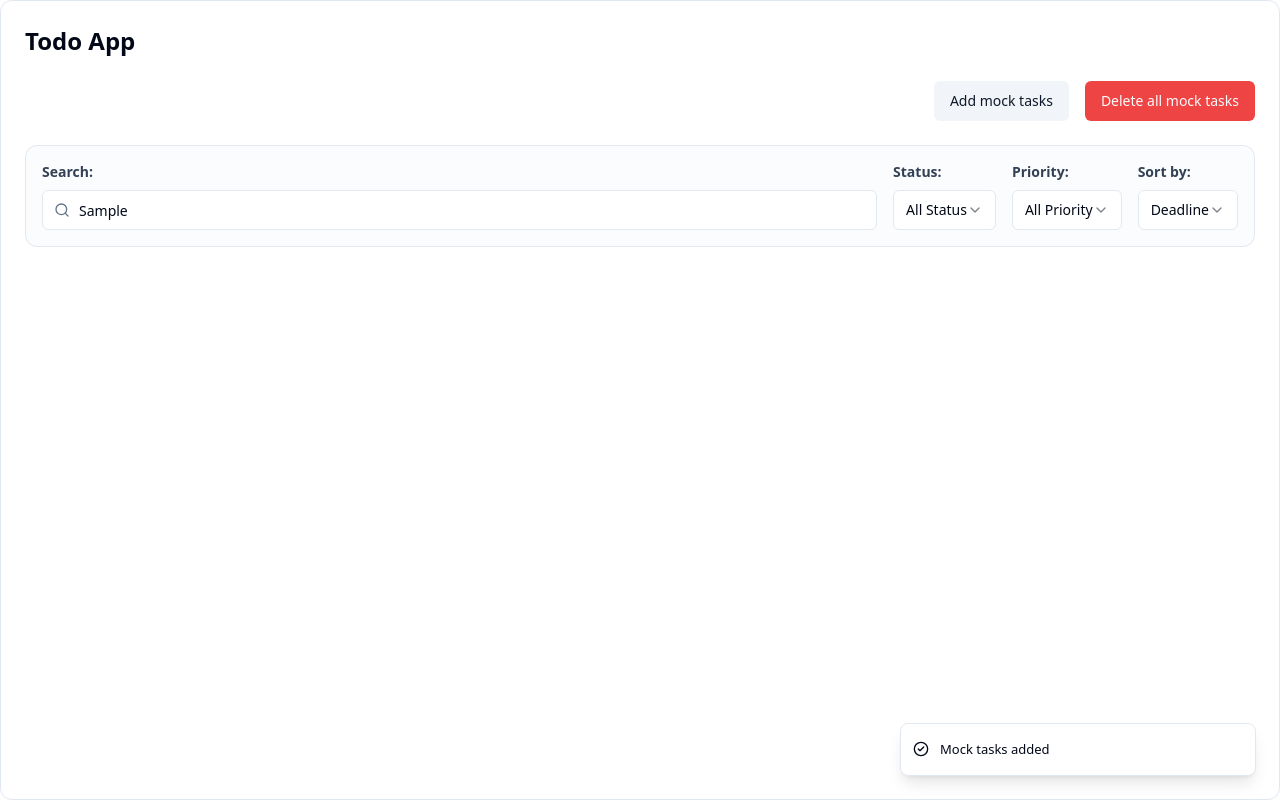
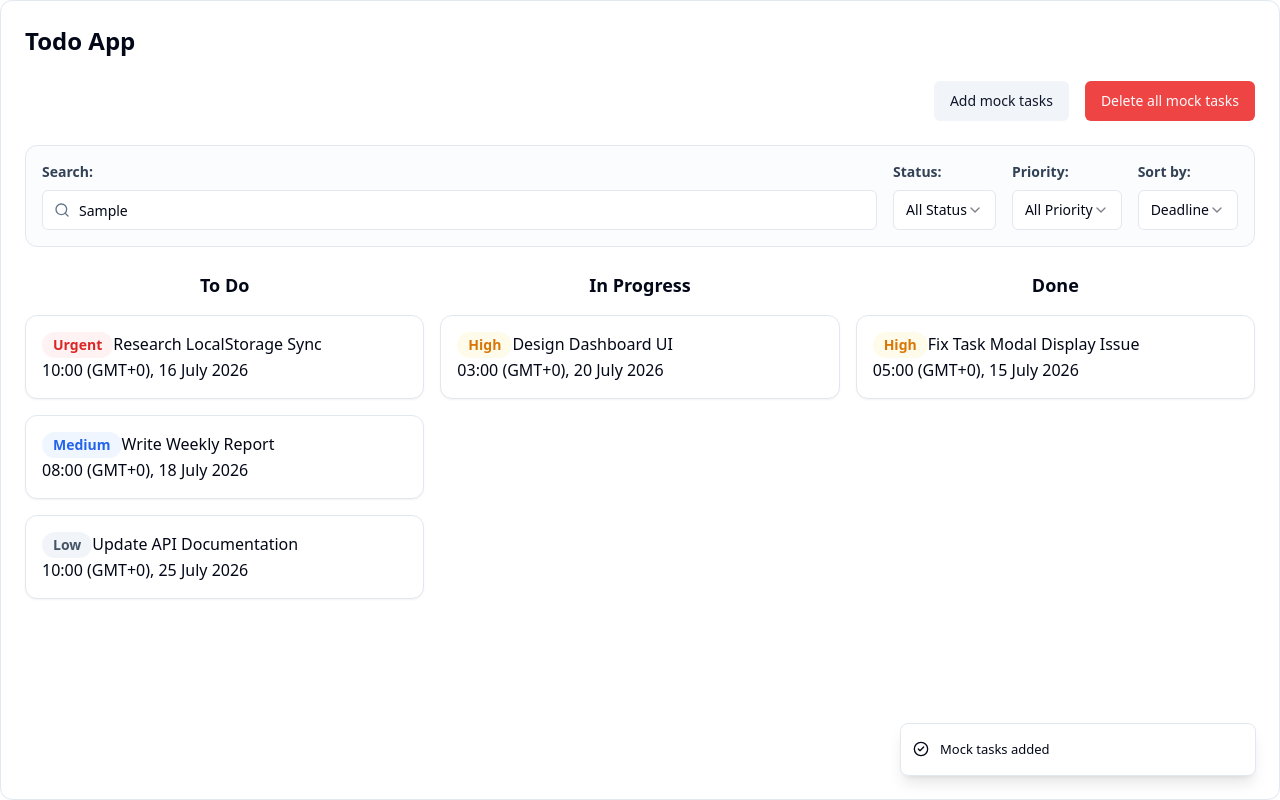
Before and after one commit to Zoraneko/todo-app, a React (Vite) app: page / in a window 1280 px wide. Both pictures are taken after typing "Sample" into the empty fields and a click on the button "Add mock tasks". Built offline with nearby package versions, Linux system fonts and the light colour scheme.

Commit message:
feat: display task list with overview info

```diff
--- a/src/components/features/TaskItem.tsx
+++ b/src/components/features/TaskItem.tsx
@@ -1 +1,22 @@
-// b
+import type { Task } from "@/types";
+import { getPriorityBadge } from "@/utils/getPriorityBadge";
+import { format } from "date-fns";
+interface TaskItemProps {
+    task: Task;
+}
+export default function TodoItem({ task }: TaskItemProps) {
+
+
+    return (
+        <div className="bg-white border border-slate-200 p-4 rounded-xl shadow-sm transition-all hover:shadow-md hover:bg-slate-50 cursor-pointer">
+            <div>
+                {getPriorityBadge(task.priority)}
+                {task.title}
+            </div>
+            <h3 className="font-light">
+                {format(new Date(task.deadline), "HH:mm (O), dd LLLL Y")}
+
+            </h3>
+        </div>
+    )
+}
--- a/src/components/features/TaskList.tsx
+++ b/src/components/features/TaskList.tsx
@@ -1 +1,26 @@
-// a
+import type { Task, TaskStatus } from "@/types";
+import TaskItem from "./TaskItem";
+interface TaskListProps {
+    tasks: Task[];
+}
+
+export default function TaskList({ tasks }: TaskListProps) {
+    if (!tasks || tasks.length === 0) return (<span className="flex flex-row text-lg font-bold justify-center">
+        There is currently no tasks. Try adding one by pressing "Add Task" button.
+    </span>)
+
+    const statuses: TaskStatus[] = ["To Do", "In Progress", "Done"];
+
+    return (
+        <div className="grid grid-cols-1 md:grid-cols-3 gap-4">
+            {statuses.map((status) => (
+                <div key={status} className="flex flex-col gap-4">
+                    <h3 className="font-bold text-lg text-center">{status}</h3>
+                    {tasks.filter((task) => task.status === status).map((task) => (
+                        <TaskItem key={task.id} task={task} />
+                    ))}
+                </div>
+            ))}
+        </div>
+    )
+}
--- a/src/components/features/TodoDashboard.tsx
+++ b/src/components/features/TodoDashboard.tsx
@@ -15,6 +15,7 @@ import {
     DialogTrigger,
     DialogClose
 } from "../ui/dialog";
+import TaskList from "./TaskList";
 
 const STORAGE_KEY = "todo_tasks";
 
@@ -86,7 +87,7 @@ export default function TodoDashboard() {
                                 <Button variant="outline">Cancel</Button>
                             </DialogClose>
                             <DialogClose asChild>
-                                <Button variant="destructive" onClick={handleClearAll}>Yes, coninute</Button>
+                                <Button variant="destructive" onClick={handleClearAll}>Yes, coninue</Button>
                             </DialogClose>
                         </DialogFooter>
                     </DialogContent>
@@ -94,6 +95,8 @@ export default function TodoDashboard() {
             </div>
 
             <TaskFilter filter={filter} onChange={handleFilterChange} />
+
+            <TaskList tasks={tasks} />
         </div>
     )
 }
--- a/src/index.css
+++ b/src/index.css
@@ -53,6 +53,7 @@
   * {
     @apply border-border;
   }
+
   body {
     @apply bg-background text-foreground;
   }
--- /dev/null
+++ b/src/utils/getPriorityBadge.tsx
@@ -0,0 +1,21 @@
+import { Badge } from "@/components/ui/badge";
+import type { TaskPriority } from "../types";
+
+const priorityVariants: Record<TaskPriority, { bg: string; color: string; label: string }> = {
+  Low: { bg: '#f1f5f9', color: '#475569', label: 'Low' },
+  Medium: { bg: '#eff6ff', color: '#2563eb', label: 'Medium' },
+  High: { bg: '#fffbeb', color: '#d97706', label: 'High' },
+  Urgent: { bg: '#fef2f2', color: '#dc2626', label: 'Urgent' }
+};
+
+export const getPriorityBadge = (variant: TaskPriority) => {
+  const badge = priorityVariants[variant];
+  return (
+    <Badge
+      style={{ backgroundColor: badge.bg, color: badge.color }}
+      className="border-transparent hover:opacity-80 text-sm font-bold"
+    >
+      {badge.label}
+    </Badge>
+  )
+}
--- /dev/null
+++ b/src/utils/getStatusBadge.tsx
@@ -0,0 +1,10 @@
+import type { TaskStatus } from "../types";
+
+export const statusVariants: Record<TaskStatus, { bg: string; color: string; label: string }> = {
+  "To Do": { bg: '#f1f5f9', color: '#475569', label: 'To Do' },
+  "In Progress": { bg: '#eff6ff', color: '#2563eb', label: 'In Progress' },
+  "Done": { bg: '#dcfce7', color: '#166534', label: 'Done' }
+};
+export const getStatusBadge = (variant) => {
+  return statusVariants[variant];
+}
--- a/src/utils/mockData.ts
+++ b/src/utils/mockData.ts
@@ -3,8 +3,8 @@ import type { Task } from '../types';
 export const mockTasks: Task[] = [
   {
     id: 'task-1784560000001',
-    title: 'Thiết kế giao diện Dashboard',
-    description: 'Lên wireframe và thiết kế UI/UX cho trang chủ quản lý công việc.',
+    title: 'Design Dashboard UI',
+    description: 'Create wireframes and design UI/UX for the task management homepage.',
     deadline: '2026-07-20T10:00:00+07:00',
     status: 'In Progress',
     priority: 'High',
@@ -12,8 +12,8 @@ export const mockTasks: Task[] = [
   },
   {
     id: 'task-1784560000002',
-    title: 'Nghiên cứu lưu trữ LocalStorage',
-    description: 'Tìm hiểu cách lưu trữ, đồng bộ dữ liệu và khôi phục state từ LocalStorage khi reload trang.',
+    title: 'Research LocalStorage Sync',
+    description: 'Learn how to store, sync data, and restore state from LocalStorage on page reload.',
     deadline: '2026-07-16T17:00:00+07:00',
     status: 'To Do',
     priority: 'Urgent',
@@ -21,8 +21,8 @@ export const mockTasks: Task[] = [
   },
   {
     id: 'task-1784560000003',
-    title: 'Viết báo cáo tuần',
-    description: 'Tổng hợp tiến độ các công việc trong tuần và gửi báo cáo cho quản lý.',
+    title: 'Write Weekly Report',
+    description: 'Summarize the progress of tasks during the week and send a report to the manager.',
     deadline: '2026-07-18T15:00:00+07:00',
     status: 'To Do',
     priority: 'Medium',
@@ -30,8 +30,8 @@ export const mockTasks: Task[] = [
   },
   {
     id: 'task-1784560000004',
-    title: 'Fix lỗi hiển thị Popup chi tiết',
-    description: 'Sửa lỗi Popup (Task Modal) không tự động đóng lại khi click ra vùng ngoài.',
+    title: 'Fix Task Modal Display Issue',
+    description: 'Fix the bug where the Task Modal does not automatically close when clicking outside.',
     deadline: '2026-07-15T12:00:00+07:00',
     status: 'Done',
     priority: 'High',
@@ -39,8 +39,8 @@ export const mockTasks: Task[] = [
   },
   {
     id: 'task-1784560000005',
-    title: 'Cập nhật tài liệu API',
-    description: 'Bổ sung specs cho endpoint lọc và tìm kiếm theo real-time.',
+    title: 'Update API Documentation',
+    description: 'Add specifications for the real-time search and filter endpoints.',
     deadline: '2026-07-25T17:00:00+07:00',
     status: 'To Do',
     priority: 'Low',
```
